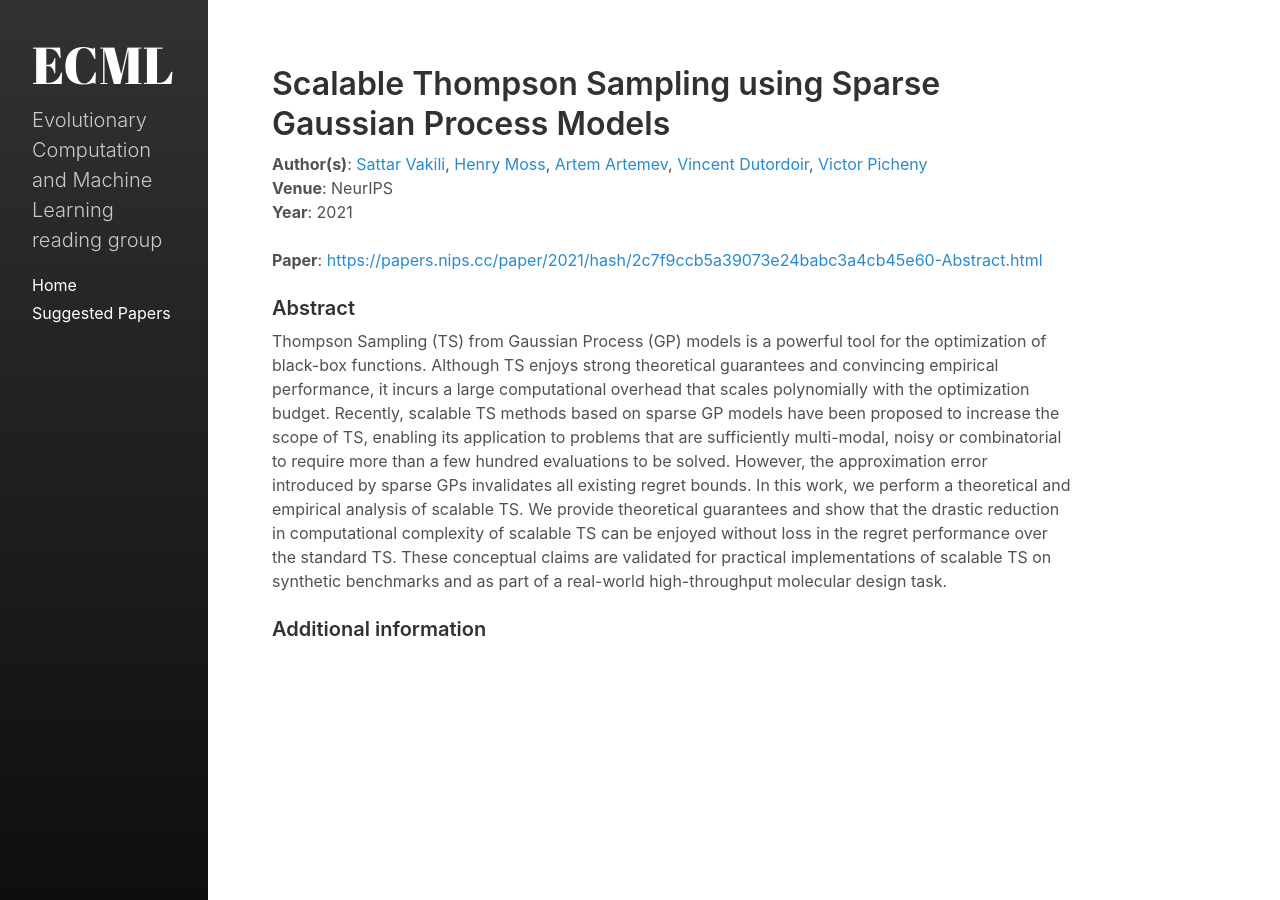
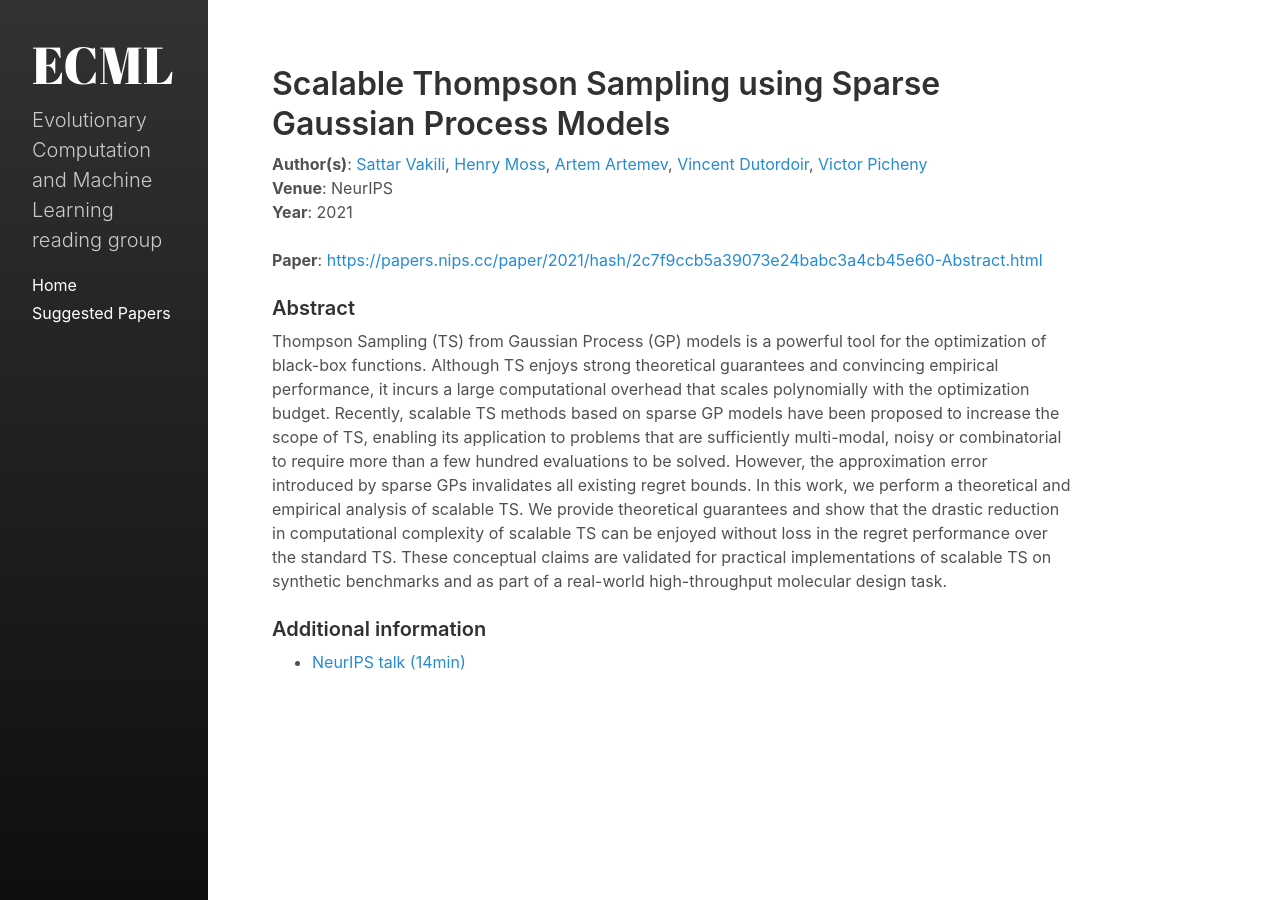
Before and after one commit to exeter-ecml/exeter-ecml.github.io, a Jekyll site: the page built from _papers/0103-scalable-ts-using-sparse-gps.md, in a window 1280 px wide. Built offline with Jekyll 4.4.1, drawn with Linux system fonts in a browser that asks for light colours.

```diff
--- a/_papers/0103-scalable-ts-using-sparse-gps.md
+++ b/_papers/0103-scalable-ts-using-sparse-gps.md
@@ -35,3 +35,4 @@ real-world high-throughput molecular design task.
 who_suggested: Tinkle Chugh
 status: suggested
 ---
+- [NeurIPS talk (14min)](https://papertalk.org/papertalks/36808)
```
